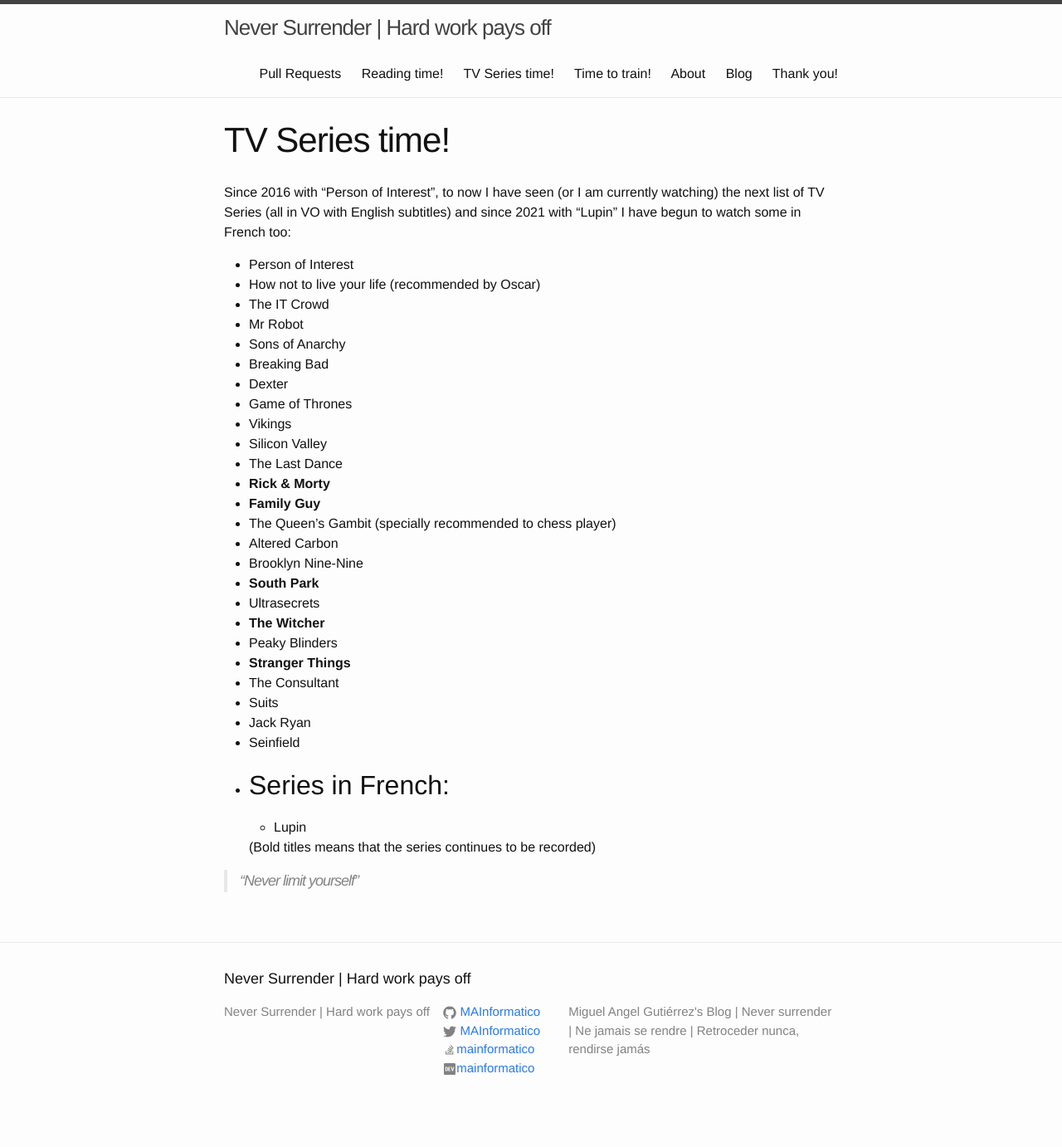
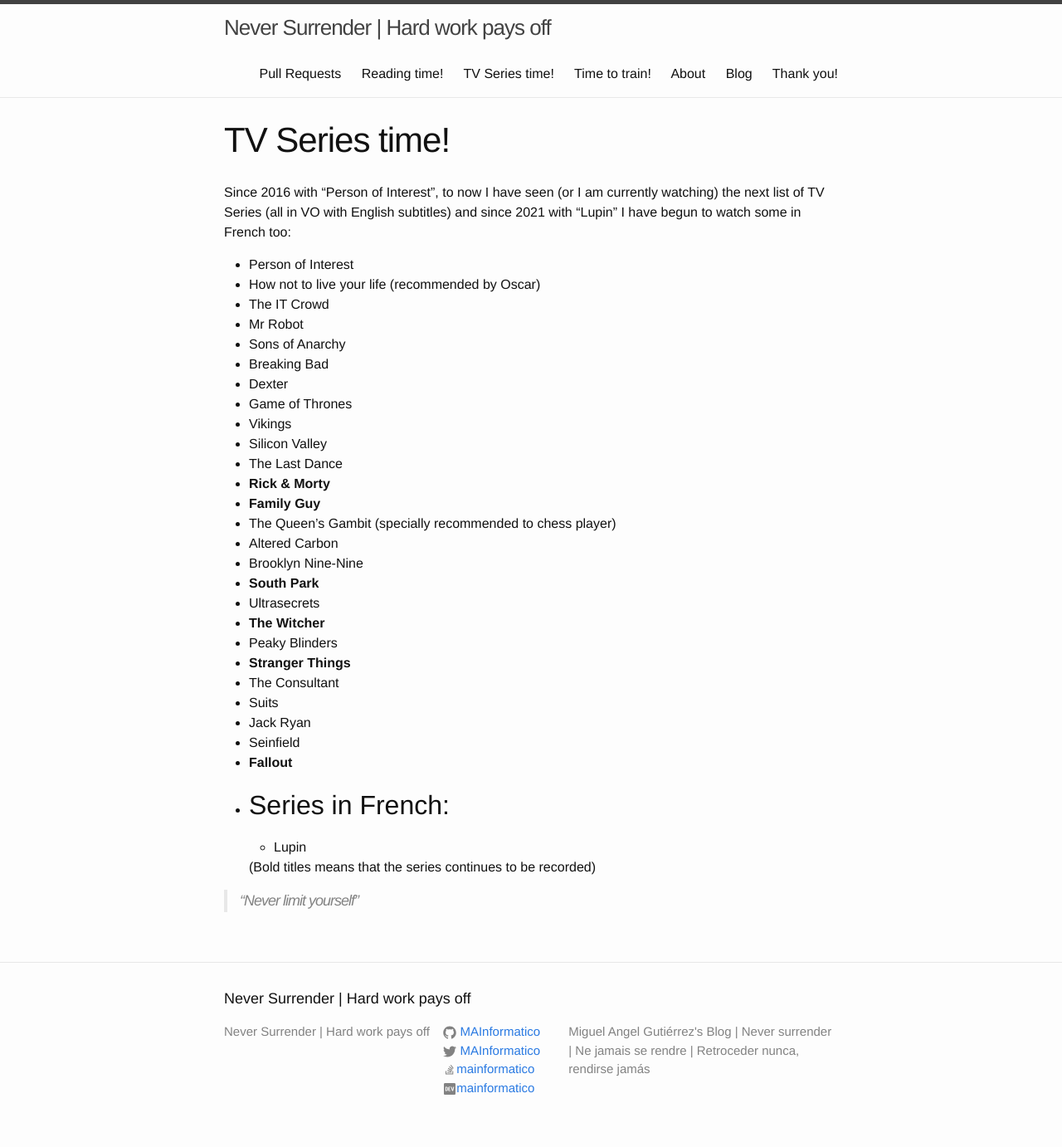
Before and after one commit to MAInformatico/MAInformatico.github.io, a Jekyll site: the page built from Series_Time.md, in a window 1280 px wide. Shown: the whole page at 83% size. Built offline with Jekyll 4.4.1, drawn with Linux system fonts in a browser that asks for light colours; before the commit the page ends 1358 px from its top, so only the background shows below that.

Commit message:
updating

```diff
--- a/Series_Time.md
+++ b/Series_Time.md
@@ -31,6 +31,7 @@
 * Suits
 * Jack Ryan
 * Seinfield
+* **Fallout**
 
 
 
```
